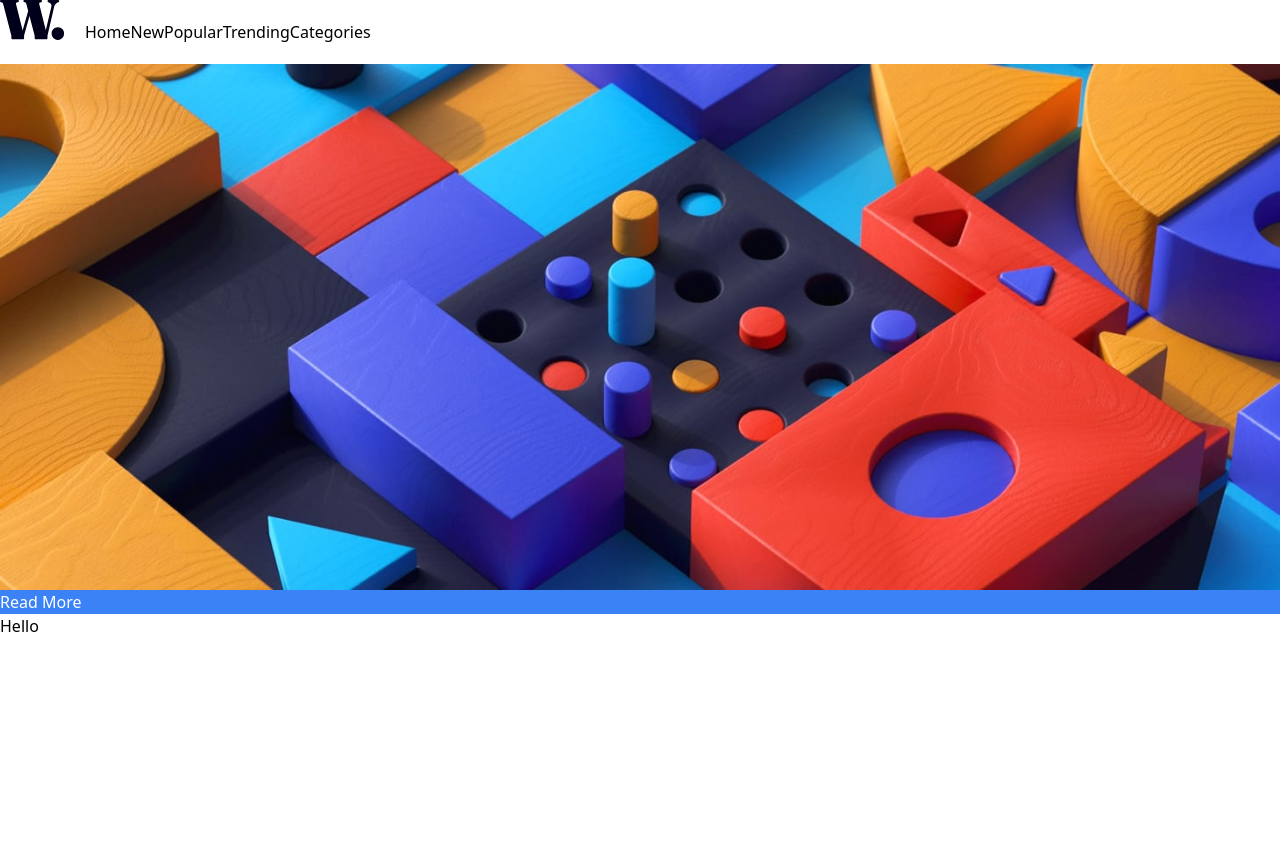
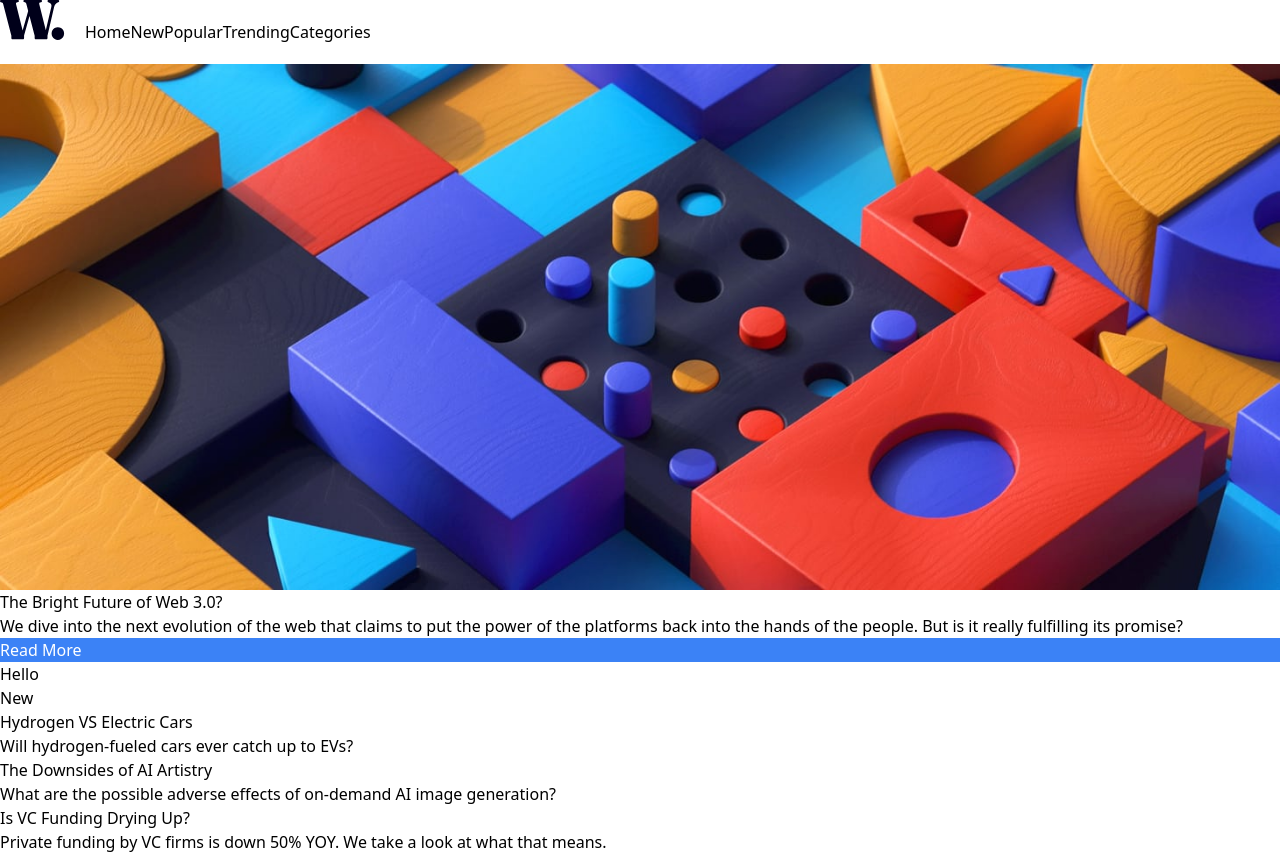
Before and after one commit to lavollmer/news-homepage, a React (Create React App) app: page / in a window 1280 px wide. Before the commit the page ends 800 px from the top, so only its background shows below. Built offline with nearby package versions, Linux system fonts and the light colour scheme.

Commit message:
adding copy to website and components

```diff
--- a/src/App.js
+++ b/src/App.js
@@ -2,6 +2,7 @@ import "./App.css"; // Import the App.css file
 import Icon from "./components/Icon"; //import the Icon component
 import NavBar from "./components/NavBar"; // Import the NavBar component
 import SplashPage from "./components/SplashPage";// Import the SplashPage component
+import NewSection from "./components/NewSection"; // Import the NewSection component
 
 function App() {
   return (
@@ -12,6 +13,7 @@ function App() {
       </div>
       <SplashPage />
       <h1>Hello</h1>
+      <NewSection />
     </div>
   );
 }
--- a/src/components/SplashPage.jsx
+++ b/src/components/SplashPage.jsx
@@ -1,5 +1,6 @@
 import React from 'react'
 import Button from "./Button"; // importing Button component
+import CardInfo from "./CardInfo"; // importing CardInfo component
 import SplashImageDesktop from "../assets/images/image-web-3-desktop.jpg"; // Importing image for desktop
 
 
@@ -7,6 +8,7 @@ const SplashPage = () => {
   return (
     <div>
         <img src={SplashImageDesktop} alt="Colorful blocks for splash page desktop" />
+        <CardInfo />
         <Button />
     </div>
   )
```
